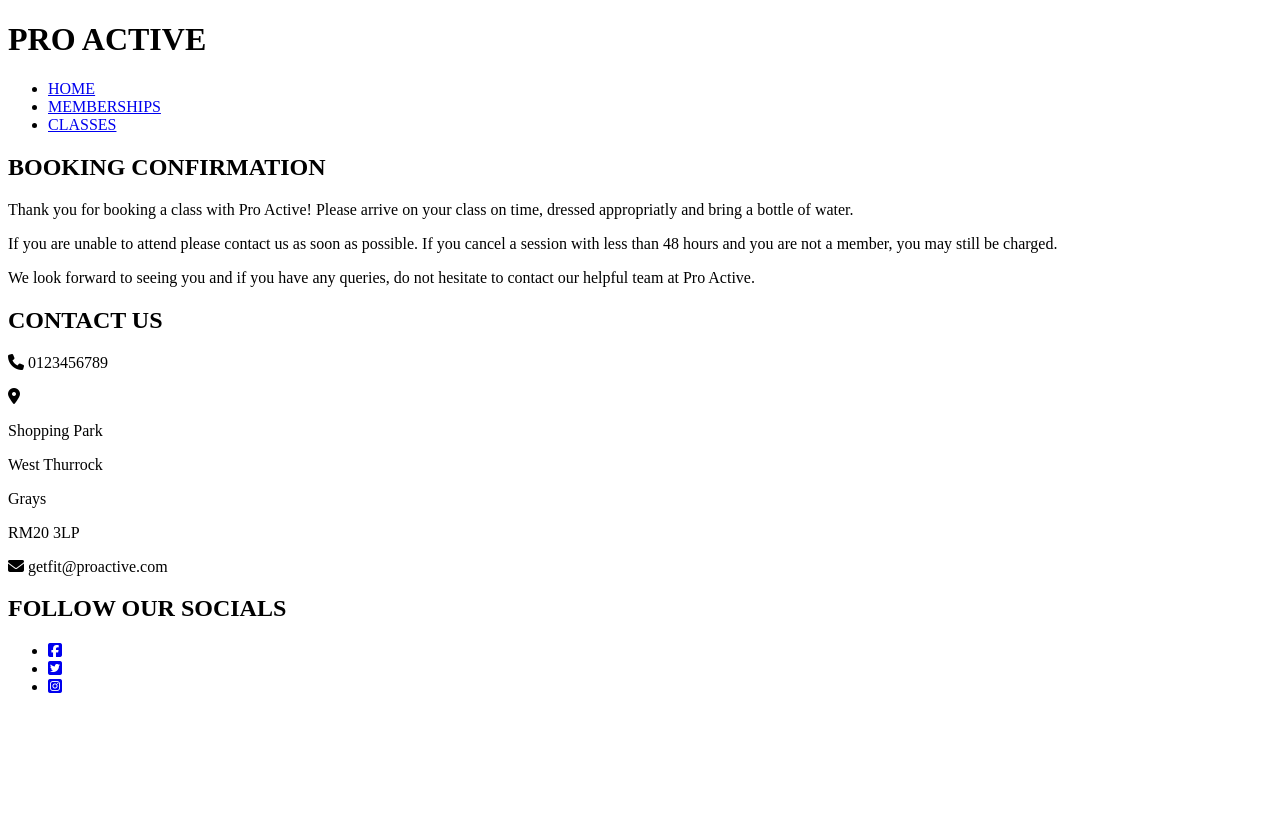
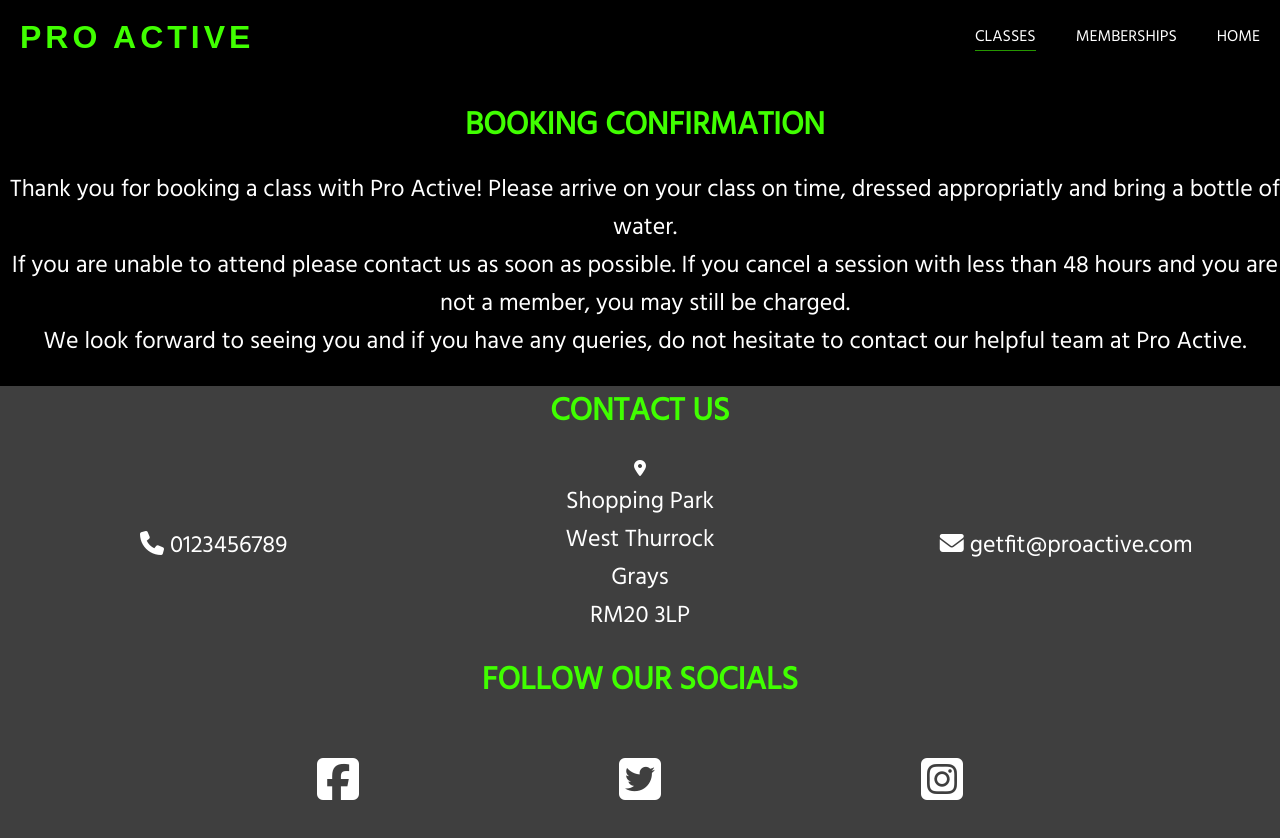
Before and after one commit to hpearson98/pro-active, a plain HTML site: page classbooked.html in a window 1280 px wide. Before the commit the page ends 800 px from the top, so only its background shows below. Drawn offline with Linux system fonts and the light colour scheme; the site is published under a folder, as on GitHub Pages, so addresses that start at the root find nothing; a web font is replaced by a local one.

Commit message:
Attempt to fix issue where css is not being applied to deployed version on Github Pages

```diff
--- a/classbooked.html
+++ b/classbooked.html
@@ -9,7 +9,7 @@
 
     <title>Pro Active</title>
 
-    <link rel="stylesheet" href="/assets/css/style.css">
+    <link rel="stylesheet" href="assets/css/style.css">
 </head>
 <body>
     <header>
```
Also changed, not shown: classes.html (+1 -1 lines), index.html (+1 -1 lines), memberships.html (+1 -1 lines).
